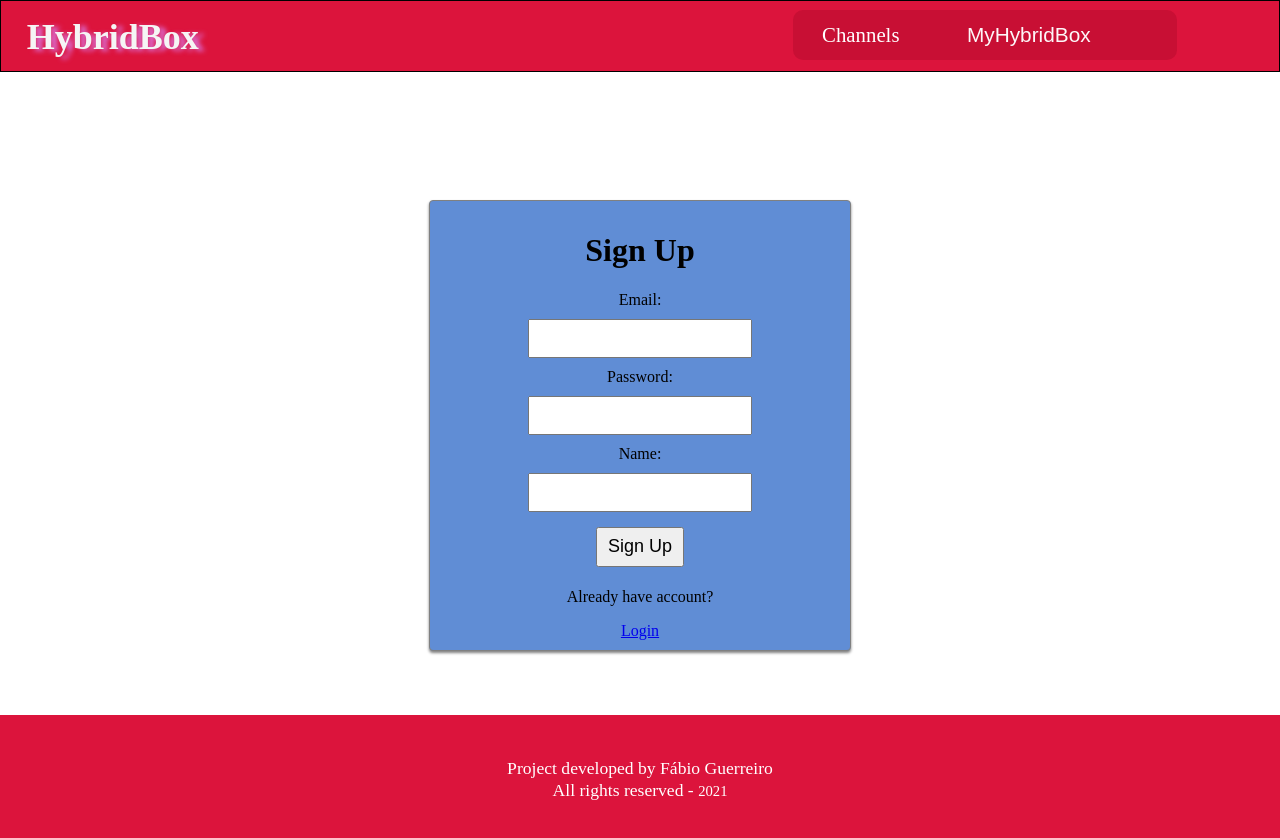
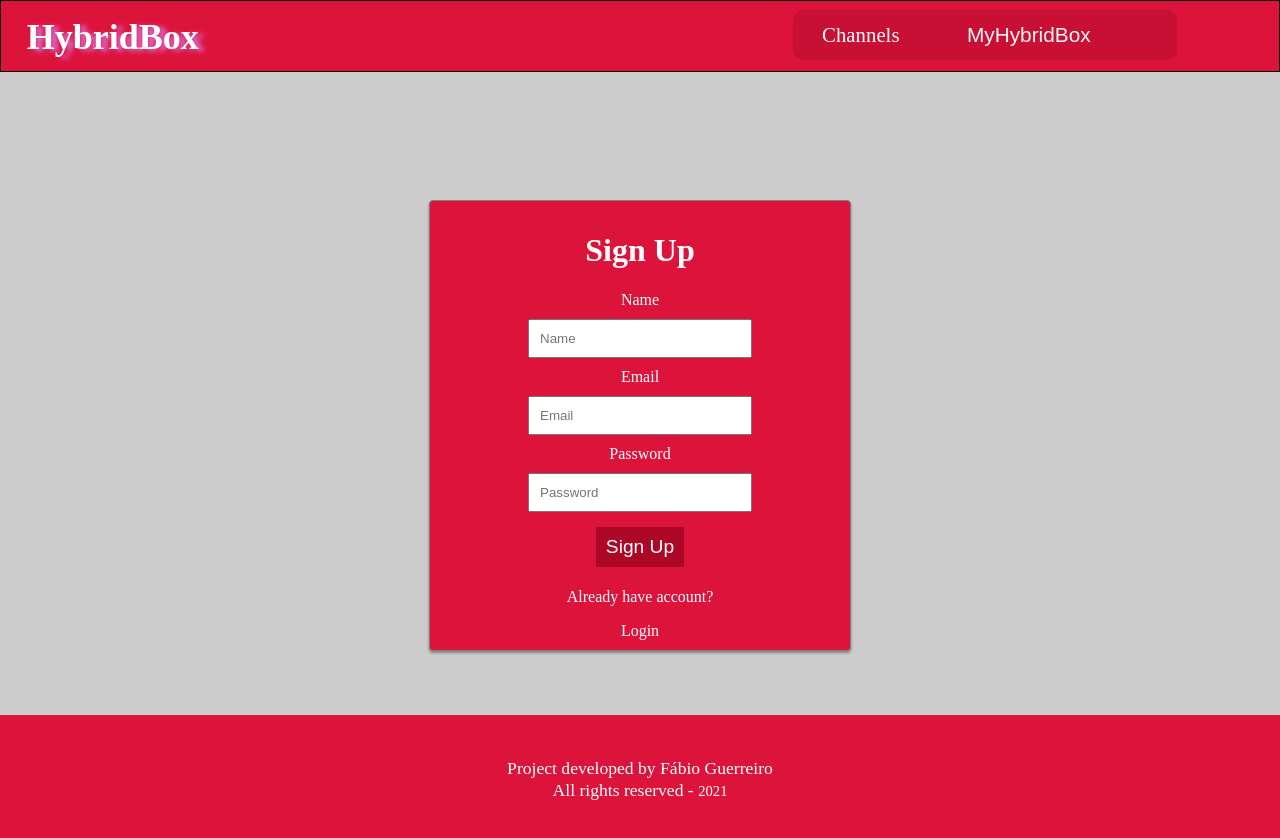
Before and after one commit to Fabio-FG/HybridBox-client, a React (Create React App) app: page /signup in a window 1280 px wide. Shown: the top 838 px of the page. Built offline with nearby package versions, Linux system fonts and the light colour scheme; no server answers; a web font is replaced by a local one.

Commit message:
changed styles on the whole project, signup and login styling

```diff
--- a/src/App.js
+++ b/src/App.js
@@ -27,6 +27,7 @@ function App() {
         <Route path="/profile" element={<IsPrivate> <ProfilePage /> </IsPrivate>} />
         <Route path="/signup" element={<IsAnon> <SignupPage /> </IsAnon>} />
         <Route path="/login" element={<IsAnon> <LoginPage /> </IsAnon>} />
+
         <Route path="/channels" element={<ChannelListPage />} />
         <Route path="/channels/:channelId" element={<ChannelDetailPage /> } />
         <Route path="/streams/:streamId" element={<StreamDetailPage />} />
--- a/src/components/CustomList/CustomList.js
+++ b/src/components/CustomList/CustomList.js
@@ -10,7 +10,7 @@ function CustomList({ addChannel }) {
     const response = await authService.getUser();
     setCartChannels(response.data.listOfChannels);
     console.log(response.data);
-    addChannel(cartChannels)
+    /* addChannel(cartChannels) */
   };
 
   useEffect(() => {
--- a/src/components/Navbar/Navbar.css
+++ b/src/components/Navbar/Navbar.css
@@ -47,7 +47,7 @@
   margin-top: -15px;
 }
 
-.btn {
+.logout-btn {
   background-color: transparent;
   border: 2px solid rgb(192, 18, 53);
   border-radius: 5px;
@@ -56,7 +56,7 @@
   transition-duration: 0.4s;
 }
 
-.btn:hover{
+.logout-btn:hover{
   transform: scale(1.1);
   transition-duration: 0.4s;
 }
@@ -69,3 +69,19 @@
   transform: scale(1.1);
   transition-duration: 0.4s;
 }
+
+
+button,
+select {
+  padding: 5px 10px;
+  min-width: 50px;
+  margin: 5px;
+  font-size: 1.2em;
+  height: 40px;
+  background-color: rgb(173, 7, 40);
+  color: white;
+  transition-duration: 0.4s;
+  border: none;
+
+
+}
--- a/src/components/Navbar/Navbar.js
+++ b/src/components/Navbar/Navbar.js
@@ -29,6 +29,14 @@ function Navbar() {
           </>
         )}
 
+        {isLoggedIn && (
+          <>
+            <button onClick={logOutUser} className="logout-btn">
+              Logout
+            </button>
+          </>
+        )}
+
         <div className="profile-img-wrapper">
           {user && (
             <Link to="/profile" className="link-profile">
@@ -46,13 +54,6 @@ function Navbar() {
           )}
 
         </div>
-        {isLoggedIn && (
-          <>
-            <button onClick={logOutUser} className="btn">
-              Logout
-            </button>
-          </>
-        )}
       </div>
     </nav>
   );
--- a/src/index.css
+++ b/src/index.css
@@ -11,6 +11,7 @@
     font-family: "Cedora-RegularStd";
     margin:0;
     padding: 0;
+    background-color: rgb(204, 204, 204);
     /* background: linear-gradient(356deg, #f56a6a, #f58585, #f79a9a, #746f6f);
     background-size: 800% 800%;
 
@@ -36,14 +37,9 @@
   } */
 
   }
- button,
-select {
-  padding: 5px 10px;
-  min-width: 50px;
-  margin: 5px;
-  font-size: 18px;
-  height: 40px;
-}
+
+
+
 
  label {
   width: 200px;
@@ -120,7 +116,8 @@ nav li {
 
 .SignupPage,
 .LoginPage {
-  background-color: #608dd5;
+  background-color: crimson;
+  color: white;
 }
 
 .LoginPage {
@@ -146,3 +143,11 @@ nav li {
 .TaskCard {
   background-color: #dfeef9;
 }
+
+a:-webkit-any-link {
+  color: -webkit-link;
+  cursor: pointer;
+  text-decoration: underline;
+  color: rgb(255, 255, 255);
+  text-decoration: none;
+}
--- /dev/null
+++ b/src/pages/LoginPage/LoginPage.css
@@ -0,0 +1,18 @@
+.login-btn{
+    padding: 5px 10px;
+  min-width: 50px;
+  margin: 5px;
+  font-size: 1.2em;
+  height: 40px;
+  background-color: rgb(173, 7, 40);
+  color: white;
+  transition-duration: 0.4s;
+  border: none;
+}
+
+.login-btn:hover{
+    background-color: white;
+    color: crimson;
+    transition-duration: 0.4s;
+    transform: scale(1.1);
+}
--- a/src/pages/LoginPage/LoginPage.js
+++ b/src/pages/LoginPage/LoginPage.js
@@ -1,9 +1,10 @@
 // src/pages/LoginPage.js
-
+import './LoginPage.css'
 import axios from "axios";
 import { useState, useContext } from "react";
 import { Link, useNavigate } from "react-router-dom";
 import { AuthContext } from "../../context/auth.context";
+
 
 import authService from "../../services/auth.service";
 
@@ -56,17 +57,17 @@ function LoginPage(props) {
   return (
     <div className="LoginPage">
       <h1>Login</h1>
-      <button>User</button>
-      <button>Admin</button>
+
+
 
       <form onSubmit={handleLoginSubmit}>
         <label>Email:</label>
-        <input type="text" name="email" value={email} onChange={handleEmail} />
+        <input type="text" name="email" value={email} onChange={handleEmail} placeholder="Email"/>
 
         <label>Password:</label>
-        <input type="password" name="password" value={password} onChange={handlePassword} />
+        <input type="password" name="password" value={password} onChange={handlePassword} placeholder="Password"/>
 
-        <button type="submit">Login</button>
+        <button type="submit" className="login-btn">Login</button>
       </form>
       {errorMessage && <p className="error-message">{errorMessage}</p>}
 
--- a/src/pages/ProfilePage/ProfilePage.css
+++ b/src/pages/ProfilePage/ProfilePage.css
@@ -1,5 +1,67 @@
+.profile-wrapper{
+    display: flex;
+    width: 100%;
+
+}
+
+
 .profile-img{
     border-radius: 50%;
     height: 250px;
-    width: 18%;
+    width: 30%;
 }
+
+.profile-page-title{
+    color: crimson;
+    margin-top: 5%;
+}
+
+aside {
+    background-color: white;
+    width: 40%;
+    margin: 10px;
+    border: 2px solid black;
+    border-radius: 10px;
+
+}
+
+.profile-container{
+   background-color: white;
+   width: 60%;
+   border: 2px solid black;
+   border-radius: 10px;
+   margin: 10px;
+}
+
+.prices-container{
+    line-height:10px;
+    text-align: left;
+    margin-left: 5%;
+}
+
+.checkout-btn{
+    transition-duration: 0.4s;
+}
+
+.checkout-btn:hover{
+    border: 1px solid crimson;
+    transition-duration: 0.4s;
+    transform: scale(1.1);
+    background-color: white;
+    color: crimson;
+}
+
+
+.edit-btn{
+
+    transition-duration: 0.4s;
+
+}
+
+.edit-btn:hover{
+    border: 1px solid crimson;
+    transition-duration: 0.4s;
+    transform: scale(1.1);
+    background-color: white;
+    color: crimson;
+}
--- a/src/pages/ProfilePage/ProfilePage.js
+++ b/src/pages/ProfilePage/ProfilePage.js
@@ -3,6 +3,7 @@ import { Link } from "react-router-dom";
 import CustomList from "../../components/CustomList/CustomList";
 import { useContext } from "react";
 import { AuthContext } from "../../context/auth.context";
+
 
 function ProfilePage() {
   // Get the value from the context
@@ -16,15 +17,33 @@ function ProfilePage() {
   //useEffect for initialization
 
   return (
-    <div>
+    <div className='profile-wrapper'>
+    <div className='profile-container'>
+
+    <div className='profile-page-title'>
       <h1>My HybridBox Zone</h1>
+    </div>
       <h2>Hello, {user.name}</h2>
       <img src={user.image} alt="profilePic" className="profile-img"/>
       <p><button className='edit-btn'>Edit Profile</button></p>
 
 
       <p><b>My role:</b>{user.role}</p>
+    </div>
+      <aside>
       <CustomList />
+      <hr></hr>
+      <div className='prices-container'>
+      <h4>Qty:</h4>
+      <h4>Discount:</h4>
+      <h4>Total Price:</h4>
+      </div>
+
+      <div className='checkout'>
+        <button className='checkout-btn'>Checkout</button>
+
+      </div>
+      </aside>
     </div>
   );
 }
--- /dev/null
+++ b/src/pages/SignupPage/SignupPage.css
@@ -0,0 +1,20 @@
+.signup-btn {
+  padding: 5px 10px;
+  min-width: 50px;
+  margin: 5px;
+  font-size: 1.2em;
+  height: 40px;
+  background-color: rgb(173, 7, 40);
+  color: white;
+  transition-duration: 0.4s;
+  border: none;
+
+
+}
+
+.signup-btn:hover{
+    background-color: white;
+    color: crimson;
+    transition-duration: 0.4s;
+    transform: scale(1.1);
+}
--- a/src/pages/SignupPage/SignupPage.js
+++ b/src/pages/SignupPage/SignupPage.js
@@ -1,6 +1,7 @@
 import axios from "axios";
 import { useState } from "react";
 import { Link, useNavigate } from "react-router-dom";
+import './SignupPage.css'
 
 import authService from "../../services/auth.service";
 
@@ -46,21 +47,24 @@ function SignupPage(props) {
       <h1>Sign Up</h1>
 
       <form onSubmit={handleSignupSubmit}>
-        <label>Email:</label>
-        <input type="text" name="email" value={email} onChange={handleEmail} />
+        <label>Name</label>
+        <input type="text" name="name" value={name} onChange={handleName} placeholder="Name" />
 
-        <label>Password:</label>
+
+        <label>Email</label>
+        <input type="text" name="email" value={email} onChange={handleEmail} placeholder="Email" />
+
+        <label>Password</label>
         <input
           type="password"
           name="password"
           value={password}
           onChange={handlePassword}
+          placeholder="Password"
         />
 
-        <label>Name:</label>
-        <input type="text" name="name" value={name} onChange={handleName} />
 
-        <button type="submit">Sign Up</button>
+        <button type="submit" className="signup-btn">Sign Up</button>
       </form>
 
       {errorMessage && <p className="error-message">{errorMessage}</p>}
```
